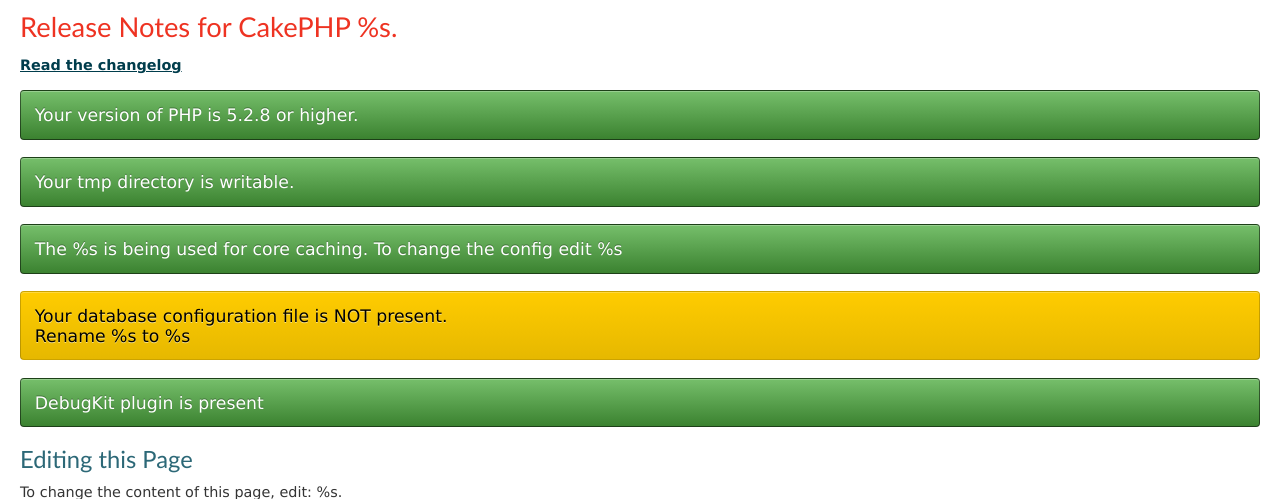
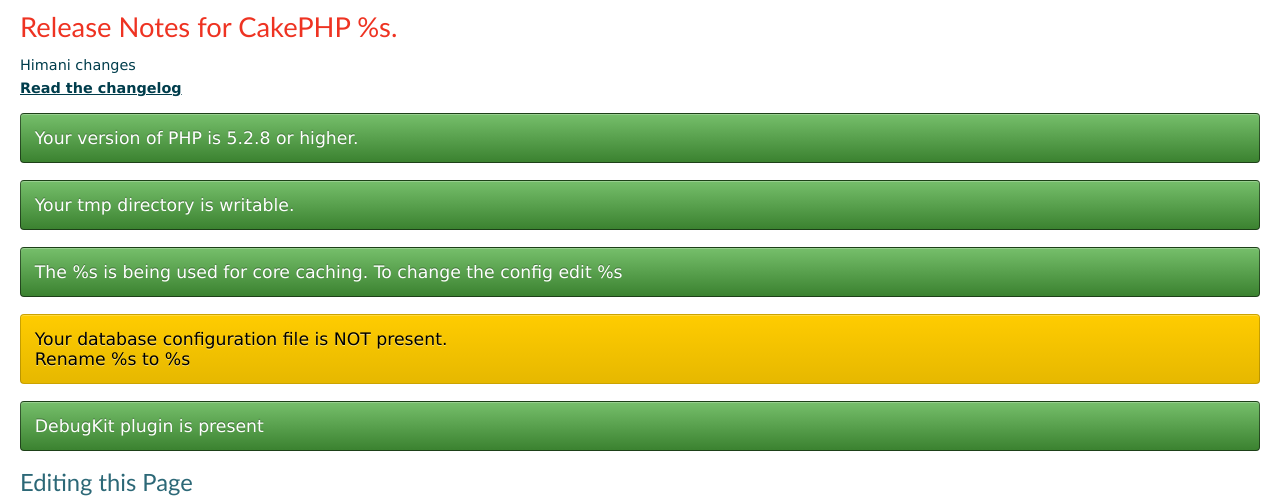
Before and after one commit to daSoftwares/ntkn, a CakePHP app: the page made by app/View/Pages/home.ctp in a window 1280 px wide. Shown: the part 47-546 px from the top of the page. Run offline with PHP 8.4 and a stand-in for CakePHP, Linux system fonts and the light colour scheme; the template is opened without the code that fills it, so the values that code supplies are empty; some libraries are stand-ins or nearby versions.

Commit message:
added 1 H tag in html file

```diff
--- a/app/View/Pages/home.ctp
+++ b/app/View/Pages/home.ctp
@@ -14,6 +14,7 @@ endif;
 App::uses('Debugger', 'Utility');
 ?>
 <h2><?php echo __d('cake_dev', 'Release Notes for CakePHP %s.', Configure::version()); ?></h2>
+<h1>Himani changes</h1>
 <p>
 	<a href="http://cakephp.org/changelogs/<?php echo Configure::version(); ?>"><?php echo __d('cake_dev', 'Read the changelog'); ?> </a>
 </p>
```
